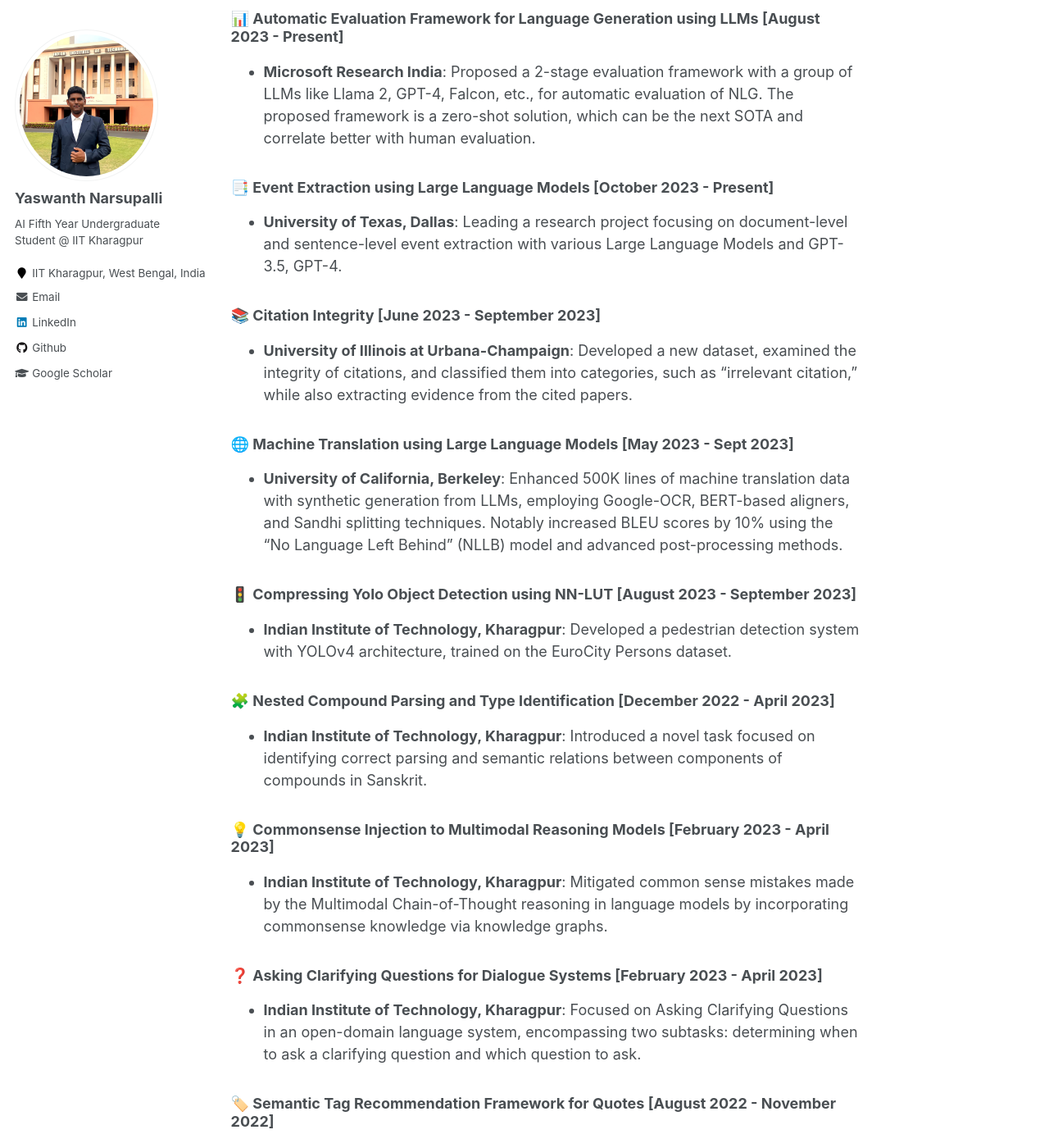
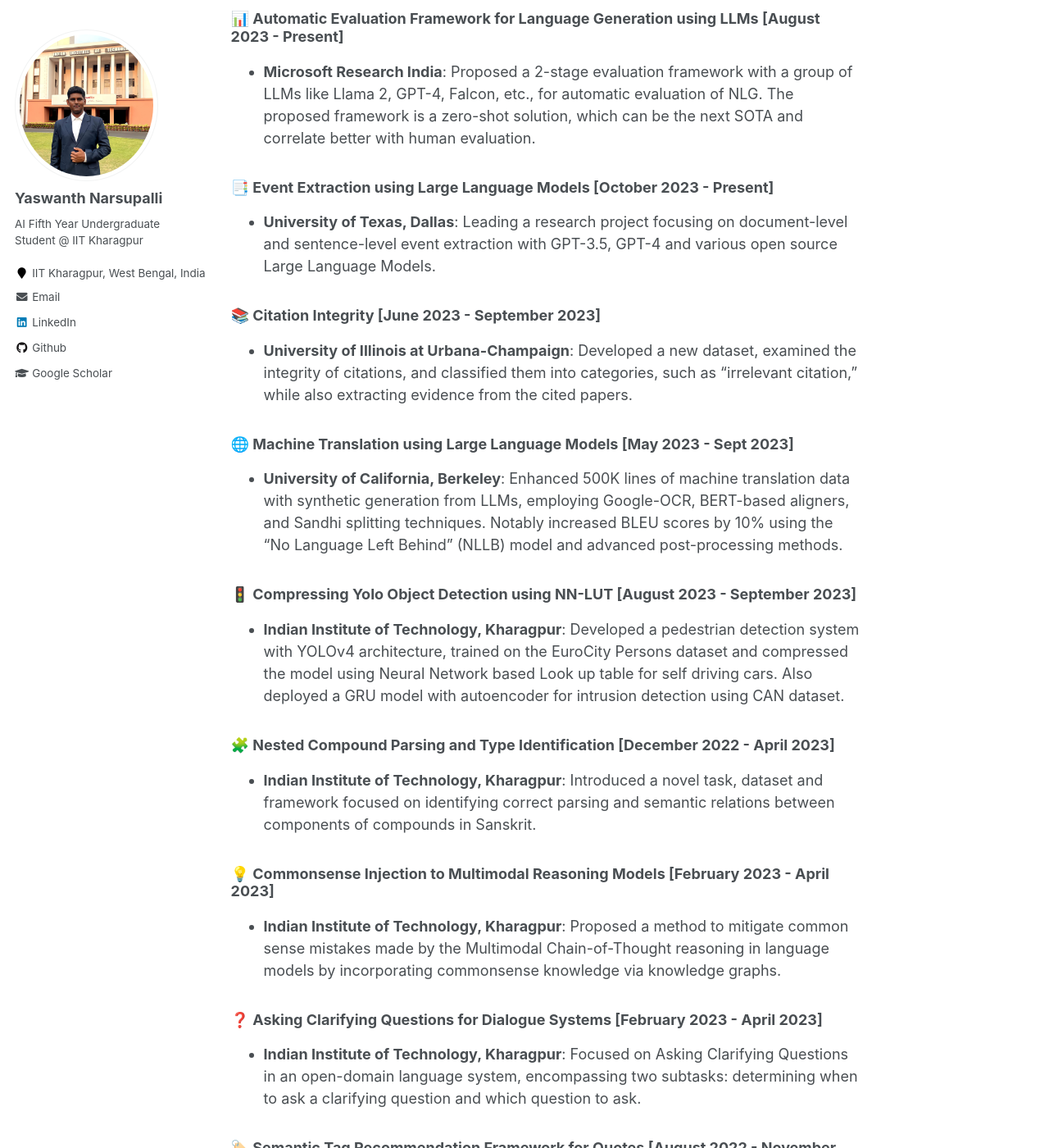
Before and after one commit to yaswanth-iitkgp/yaswanth-iitkgp.github.io, a Jekyll site: the page built from _pages/about.md, in a window 1280 px wide and 1400 px high, scrolled down 1642 px. Shown: the whole window at 82% size. Built offline with Jekyll 4.4.1, drawn with Linux system fonts in a browser that asks for light colours.

```diff
--- a/_pages/about.md
+++ b/_pages/about.md
@@ -48,7 +48,7 @@ I am a Fifth-year Dual Degree Undergraduate student at the Center for Excellence
 - **Microsoft Research India**: Proposed a 2-stage evaluation framework with a group of LLMs like Llama 2, GPT-4, Falcon, etc., for automatic evaluation of NLG. The proposed framework is a zero-shot solution, which can be the next SOTA and correlate better with human evaluation.
 
 ### 📑 Event Extraction using Large Language Models [October 2023 - Present]
-- **University of Texas, Dallas**: Leading a research project focusing on document-level and sentence-level event extraction with various Large Language Models and GPT-3.5, GPT-4.
+- **University of Texas, Dallas**: Leading a research project focusing on document-level and sentence-level event extraction with GPT-3.5, GPT-4 and various open source Large Language Models.
 
 ### 📚 Citation Integrity [June 2023 - September 2023]
 - **University of Illinois at Urbana-Champaign**: Developed a new dataset, examined the integrity of citations, and classified them into categories, such as "irrelevant citation," while also extracting evidence from the cited papers.
@@ -57,13 +57,13 @@ I am a Fifth-year Dual Degree Undergraduate student at the Center for Excellence
 - **University of California, Berkeley**: Enhanced 500K lines of machine translation data with synthetic generation from LLMs, employing Google-OCR, BERT-based aligners, and Sandhi splitting techniques. Notably increased BLEU scores by 10% using the "No Language Left Behind" (NLLB) model and advanced post-processing methods.
 
 ### 🚦 Compressing Yolo Object Detection using NN-LUT [August 2023 - September 2023]
-- **Indian Institute of Technology, Kharagpur**: Developed a pedestrian detection system with YOLOv4 architecture, trained on the EuroCity Persons dataset.
+- **Indian Institute of Technology, Kharagpur**: Developed a pedestrian detection system with YOLOv4 architecture, trained on the EuroCity Persons dataset and compressed the model using Neural Network based Look up table for self driving cars. Also deployed a GRU model with autoencoder for intrusion detection using CAN dataset.
 
 ### 🧩 Nested Compound Parsing and Type Identification [December 2022 - April 2023]
-- **Indian Institute of Technology, Kharagpur**: Introduced a novel task focused on identifying correct parsing and semantic relations between components of compounds in Sanskrit.
+- **Indian Institute of Technology, Kharagpur**: Introduced a novel task, dataset and framework focused on identifying correct parsing and semantic relations between components of compounds in Sanskrit.
 
 ### 💡 Commonsense Injection to Multimodal Reasoning Models [February 2023 - April 2023]
-- **Indian Institute of Technology, Kharagpur**: Mitigated common sense mistakes made by the Multimodal Chain-of-Thought reasoning in language models by incorporating commonsense knowledge via knowledge graphs.
+- **Indian Institute of Technology, Kharagpur**: Proposed a method to mitigate common sense mistakes made by the Multimodal Chain-of-Thought reasoning in language models by incorporating commonsense knowledge via knowledge graphs.
 
 ### ❓ Asking Clarifying Questions for Dialogue Systems [February 2023 - April 2023]
 - **Indian Institute of Technology, Kharagpur**: Focused on Asking Clarifying Questions in an open-domain language system, encompassing two subtasks: determining when to ask a clarifying question and which question to ask.
```
Also changed, not shown: other parts of _pages/about.md (+1 -1 lines).
